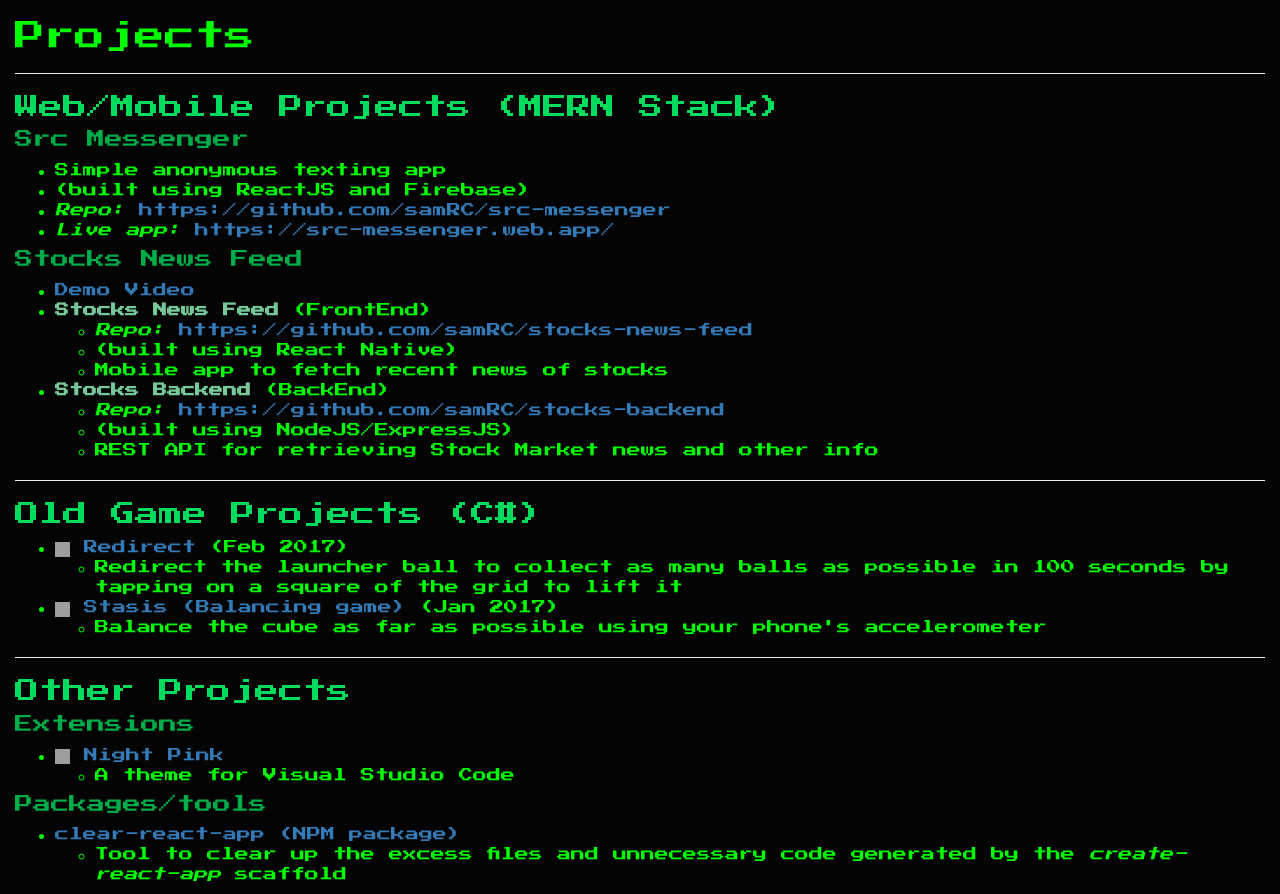
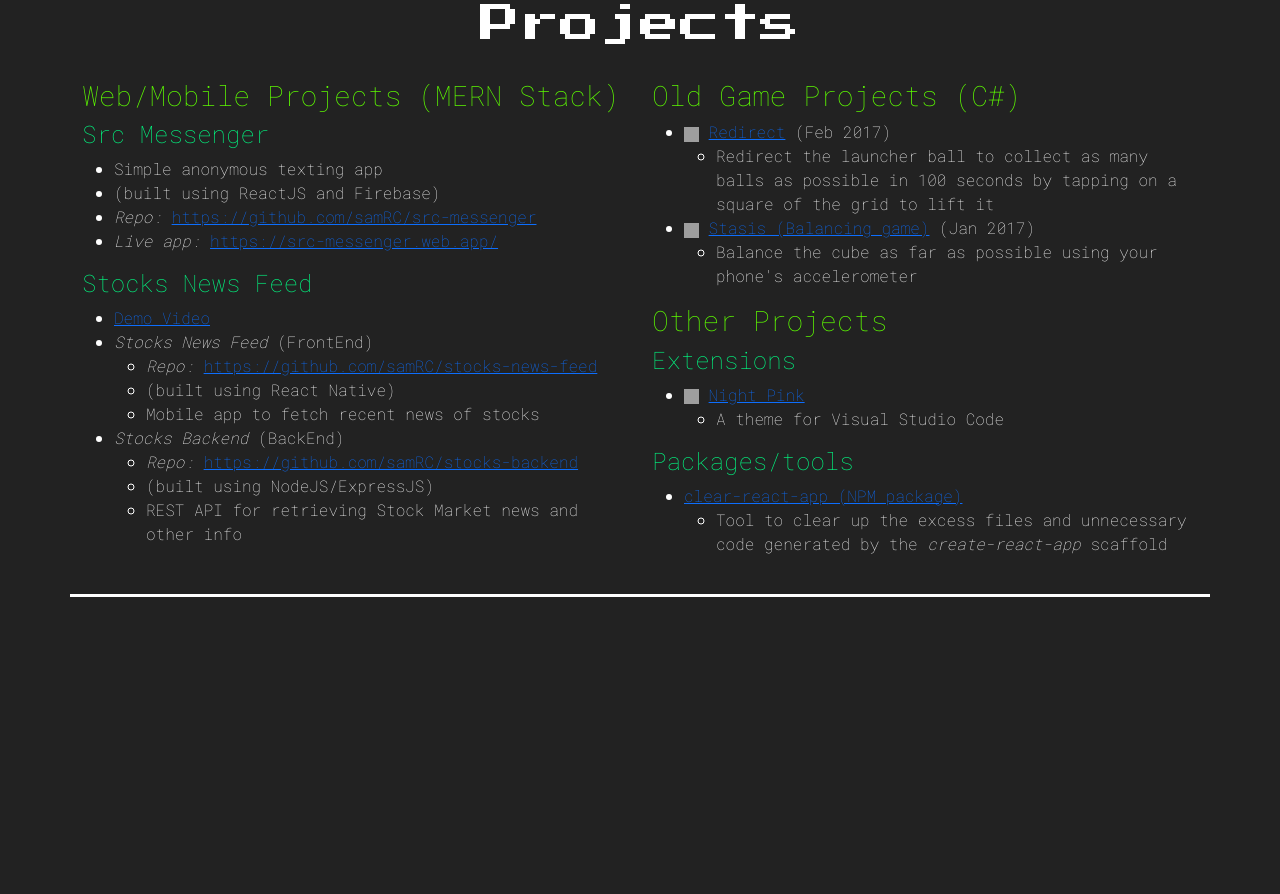
Before and after one commit to samRC/samRC.github.io, a plain HTML site: page cv/projects/index.html in a window 1280 px wide. After the commit the page ends 800 px from the top, so only its background shows below. Drawn offline with nearby package versions, Linux system fonts and the light colour scheme; grey boxes are pictures that could not be loaded.

Commit message:
Re-style

```diff
--- a/cv/projects/index.html
+++ b/cv/projects/index.html
@@ -4,35 +4,44 @@
     <title>SamRC Projects</title>
     <meta charset="utf-8">
     <meta name="viewport" content="width=device-width, initial-scale=1, maximum-scale=1, user-scalable=0">
-    <link rel="stylesheet" href="https://maxcdn.bootstrapcdn.com/font-awesome/4.5.0/css/font-awesome.min.css" />
-    <link rel="stylesheet" href="https://maxcdn.bootstrapcdn.com/bootstrap/3.3.7/css/bootstrap.min.css">
-    <script src="https://ajax.googleapis.com/ajax/libs/jquery/3.1.1/jquery.min.js"></script>
-    <script src="https://maxcdn.bootstrapcdn.com/bootstrap/3.3.7/js/bootstrap.min.js"></script>
+    <link href="https://cdn.jsdelivr.net/npm/bootstrap@5.3.1/dist/css/bootstrap.min.css" rel="stylesheet" integrity="sha384-4bw+/aepP/YC94hEpVNVgiZdgIC5+VKNBQNGCHeKRQN+PtmoHDEXuppvnDJzQIu9" crossorigin="anonymous">
+    <script src="https://cdn.jsdelivr.net/npm/bootstrap@5.3.1/dist/js/bootstrap.bundle.min.js" integrity="sha384-HwwvtgBNo3bZJJLYd8oVXjrBZt8cqVSpeBNS5n7C8IVInixGAoxmnlMuBnhbgrkm" crossorigin="anonymous"></script>
     <style>
         @import url('https://fonts.googleapis.com/css?family=Press+Start+2P');
+        @import url('https://fonts.googleapis.com/css2?family=Roboto+Mono:wght@100&display=swap');
         body{
-            background-color:#040404;
-            font-family: 'Press Start 2P', cursive, Monospace;
-            color:#0f0;
+            background-color:#222222;
+            font-family: 'Roboto Mono', monospace;
+            color:rgb(255, 255, 255);
+            font-size: 16px;
         }
         #title{
-            font-size:30px;
+            text-align: center;
+            font-family: 'Press Start 2P', cursive, Monospace;
+        }
+        h1, h2, h3, h4 {
+            font-family: 'Roboto Mono', monospace;
         }
         h3 {
-            color:rgb(0, 221, 92);
+            color:rgb(94, 255, 0);
         }
         h4 {
-            color:rgb(0, 173, 72);
+            color:rgb(0, 255, 132);
         }
-        strong {
-            color:rgb(118, 200, 152);
+        td {
+            vertical-align: top;
+            padding: 2%;
+            border-bottom: white solid;
+            margin-bottom: 15px;
         }
     </style>
 </head>
 <body>
-    <div id="content" class="container-fluid">
+    <div id="content" class="container">
         <h1 id="title">Projects</h1>
-        <hr>
+        <table class="container">
+            <tr class="row">
+                <td class="col">
                     <h3 id="webmobile-projects-mern-stack">Web/Mobile Projects (MERN Stack)</h3>
                     <h4 id="src-messenger">Src Messenger</h4>
                     <ul>
@@ -46,7 +55,7 @@
                     <h4 id="stocks-news-feed">Stocks News Feed</h4>
                     <ul>
                         <li><a href="https://www.youtube.com/watch?v=tuL-qU49tSU">Demo Video</a></li>
-            <li><strong>Stocks News Feed</strong> (FrontEnd)<ul>
+                        <li><i>Stocks News Feed</i> (FrontEnd)<ul>
                                 <li><em>Repo:</em> <a
                                         href="https://github.com/samRC/stocks-news-feed">https://github.com/samRC/stocks-news-feed</a>
                                 </li>
@@ -54,7 +63,7 @@
                                 <li>Mobile app to fetch recent news of stocks</li>
                             </ul>
                         </li>
-            <li><strong>Stocks Backend</strong> (BackEnd)<ul>
+                        <li><i>Stocks Backend</i> (BackEnd)<ul>
                                 <li><em>Repo:</em> <a
                                         href="https://github.com/samRC/stocks-backend">https://github.com/samRC/stocks-backend</a>
                                 </li>
@@ -63,7 +72,8 @@
                             </ul>
                         </li>
                     </ul>
-        <hr>
+                </td>
+                <td class="col">
                     <h3 id="old-game-projects-c">Old Game Projects (C#)</h3>
                     <ul>
                         <li><img src="https://play-lh.googleusercontent.com/9GG8G1YaAzi9FsBOhfaHcJdCJOOldvrB_7uTXefB-W7xXtirrVJUzzb6eWhVtllSDE0=s180-rw"
@@ -83,7 +93,6 @@
                             </ul>
                         </li>
                     </ul>
-        <hr>
                     <h3 id="other-projects">Other Projects</h3>
                     <h4 id="extensions">Extensions</h4>
                     <ul>
@@ -106,6 +115,9 @@
                             </ul>
                         </li>
                     </ul>
+                </td>
+            </tr>
+        </table>
     </div>
 </body>
 </html>
```
Lines whose indentation alone changed are shown as unchanged.
